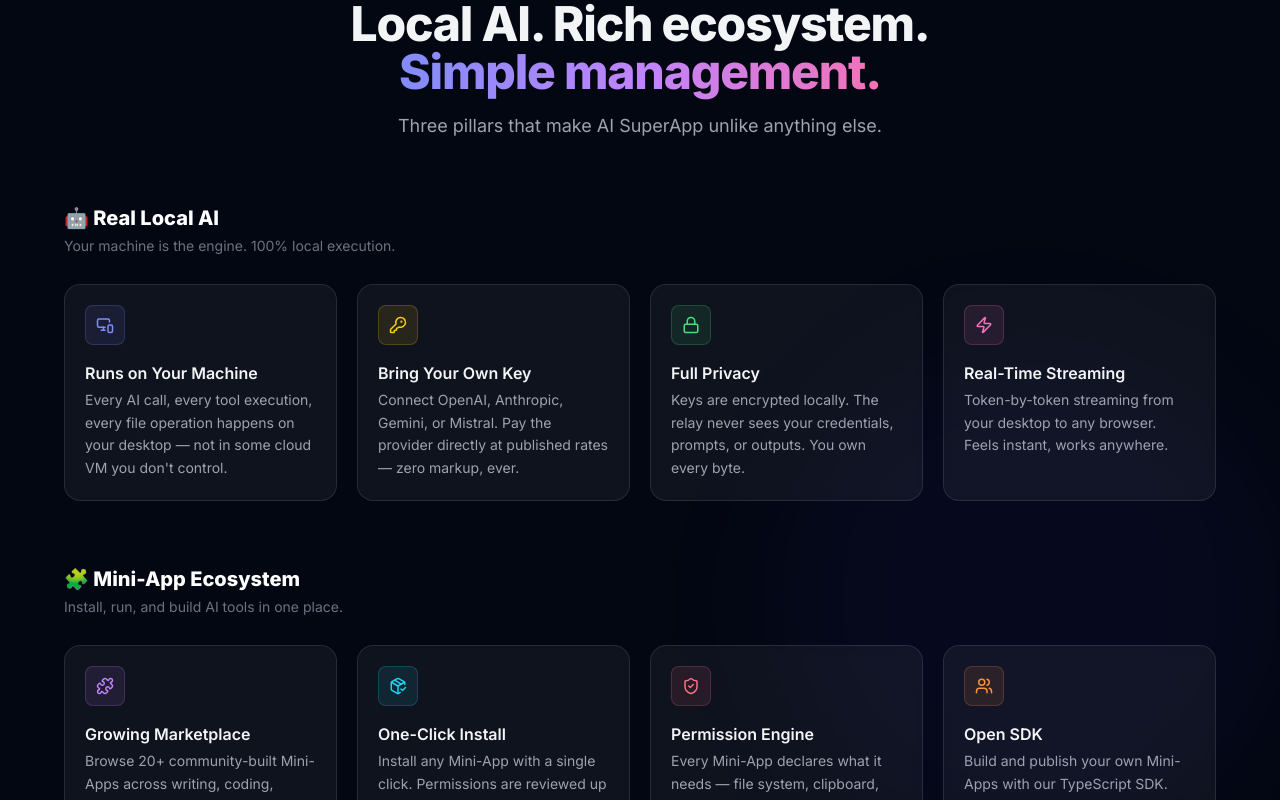
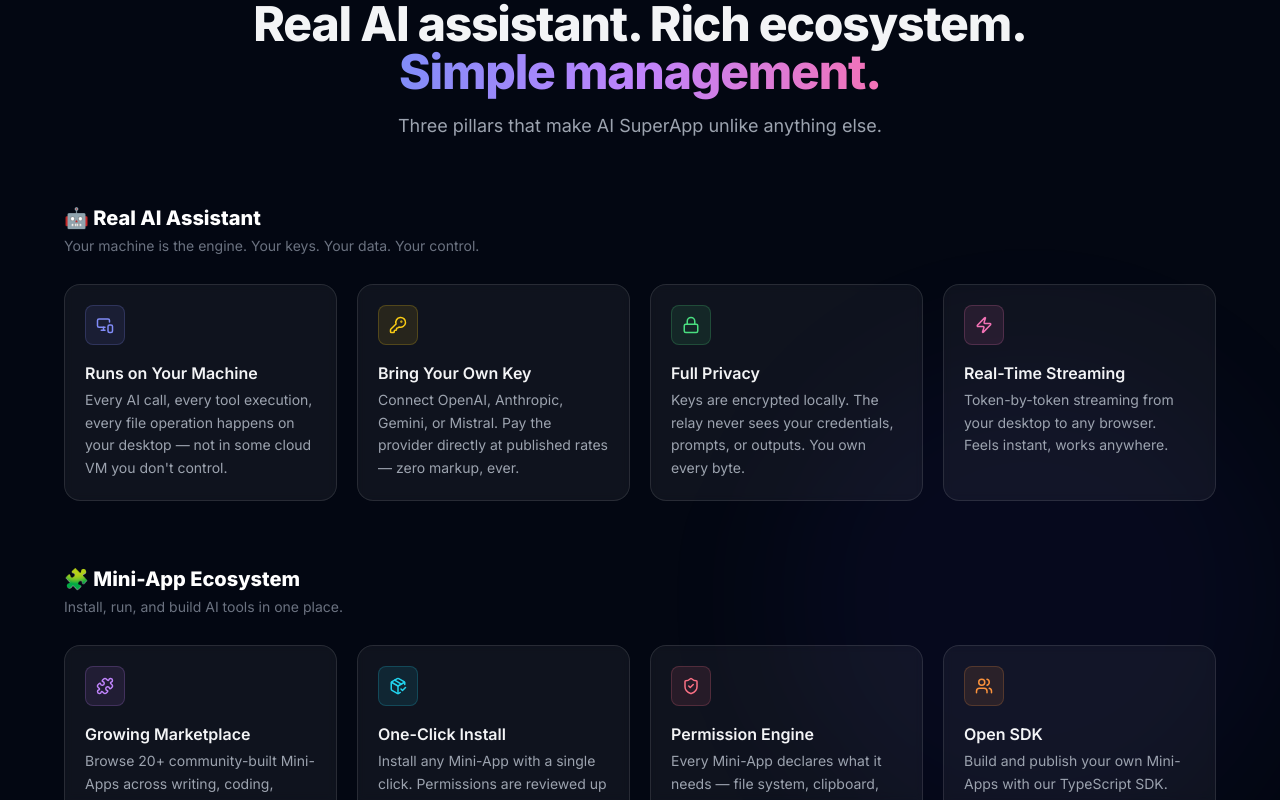
Before and after one commit to hungpt99-dev/ai-superapp-landing-page, a React (Vite) app: page / in a window 1280 px wide. Shown: the part 3245-4045 px from the top of the page. Built offline with nearby package versions, Linux system fonts and the light colour scheme.

Commit message:
refactor: rename 'Real Local AI' to 'Real AI Assistant' for consistent messaging

```diff
--- a/src/components/Features.tsx
+++ b/src/components/Features.tsx
@@ -6,8 +6,8 @@
 
 const FEATURE_GROUPS = [
   {
-    group: '🤖 Real Local AI',
-    subtitle: 'Your machine is the engine. 100% local execution.',
+    group: '🤖 Real AI Assistant',
+    subtitle: 'Your machine is the engine. Your keys. Your data. Your control.',
     items: [
       {
         icon: MonitorSmartphone,
@@ -120,7 +120,7 @@
         <div className="text-center mb-16">
           <p className="text-indigo-400 text-sm font-semibold uppercase tracking-widest mb-3">Features</p>
           <h2 className="text-4xl md:text-5xl font-extrabold tracking-tight">
-            Local AI. Rich ecosystem.<br />
+            Real AI assistant. Rich ecosystem.<br />
             <span className="gradient-text">Simple management.</span>
           </h2>
           <p className="mt-4 text-gray-400 text-lg max-w-xl mx-auto">
```
